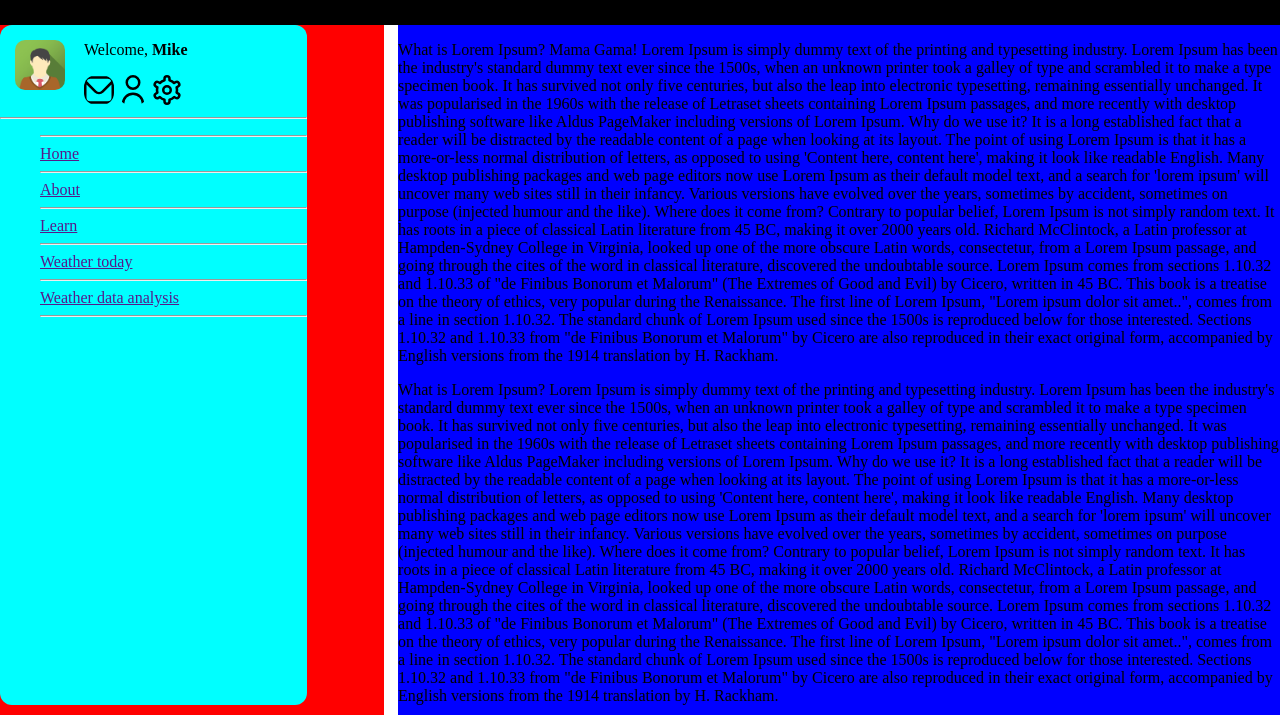
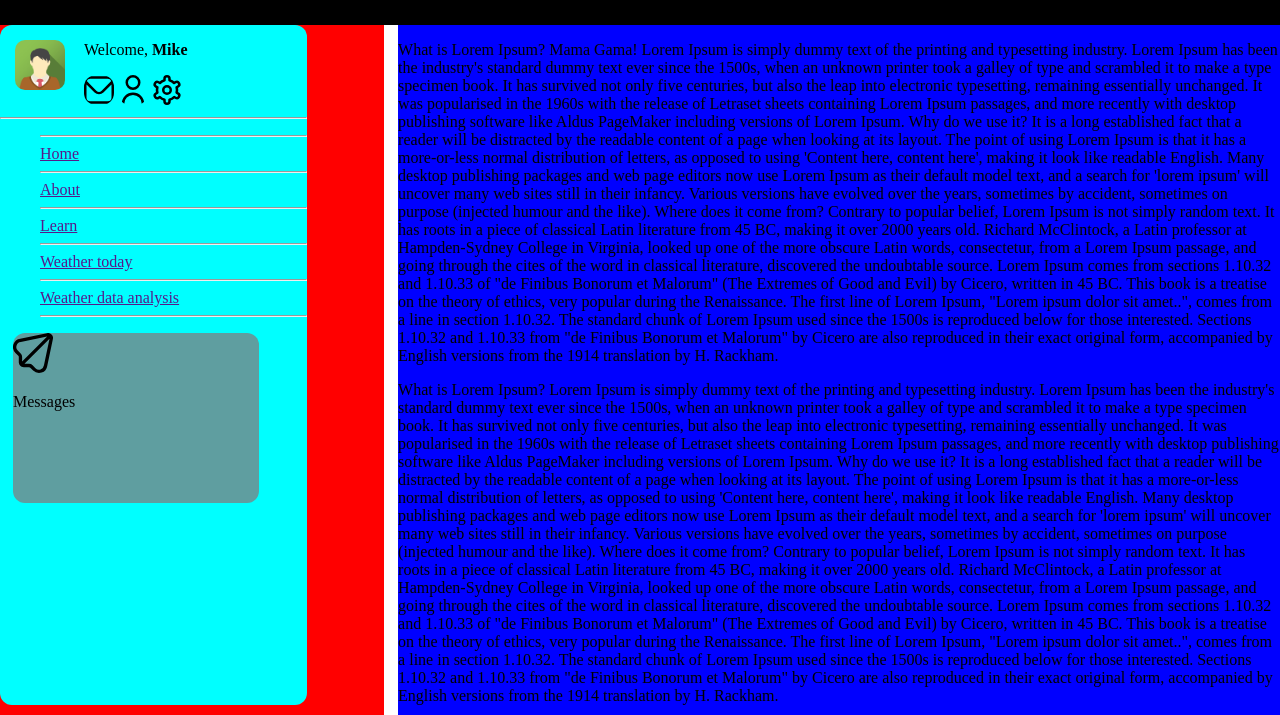
Before and after one commit to coffee4urhead/JavaScript-DOM-Manipulation, a plain HTML site: page MyWeatherPal/weatherPal.html in a window 1280 px wide. Shown: the part 85-800 px from the top of the page. Drawn offline with Linux system fonts and the light colour scheme; a web font is replaced by a local one.

Commit message:
Recent changes

```diff
--- a/MyWeatherPal/weatherPal.css
+++ b/MyWeatherPal/weatherPal.css
@@ -55,3 +55,60 @@ div#container-wrapper div#pagination-nav div.aside-info img {
 div#container-wrapper div#pagination-nav div.aside-info {
     display: inline-block;
 }
+div.rotating-card {
+    width: 80%;
+    height: 25%;
+    margin-inline: 13px;
+    margin-block: 15px;
+    background-color: cadetblue;
+    border-radius: 12px;
+}
+div.rotating-card:hover {
+    transition: transform 1.2s;
+    transform: rotateY(180deg);
+    perspective: 1000px;
+    backface-visibility: visible;
+}
+div.rotating-card img {
+    width: 40px;
+    height: 40px;
+    object-fit: contain;
+}
+/* @keyframes rotating-card {
+    from {
+        backface-visibility: visible;
+        transform: rotate3d(12deg);
+    }
+
+    to {
+        transform: rotate3d(360deg);
+    }
+} */
+/*
+Potential animation for the given card element in out html file
+from{
+        transform: rotateY(0deg);
+        backface-visibility: hidden;
+        perspective-origin: 80px;
+    }
+    25%{
+        transform: rotateY(100deg);
+        backface-visibility: visible;
+        perspective-origin: 100px;
+    }
+    50% {
+        transform: rotateY(150deg);
+        backface-visibility: visible;
+        perspective-origin: 130px;
+    }
+    75% {
+        transform: rotateY(250deg);
+        backface-visibility: visible;
+        perspective-origin:150px;
+    }
+    to {
+        perspective-origin: 25px;
+        backface-visibility: visible;
+        transform: rotateY(360deg);
+    }
+ */
--- a/MyWeatherPal/weatherPal.html
+++ b/MyWeatherPal/weatherPal.html
@@ -41,6 +41,11 @@
                 <a href="">Weather data analysis</a>
                 <hr />
             </ul>
+
+            <div class="rotating-card">
+                <img src="images for website/icons/paper-plane.svg" alt="some picture here..."/>
+                <p>Messages</p>
+            </div>
         </div>
     </div>
 
```
Also changed, not shown: MyWeatherPal/images for website/icons/paper-plane.svg (added).
